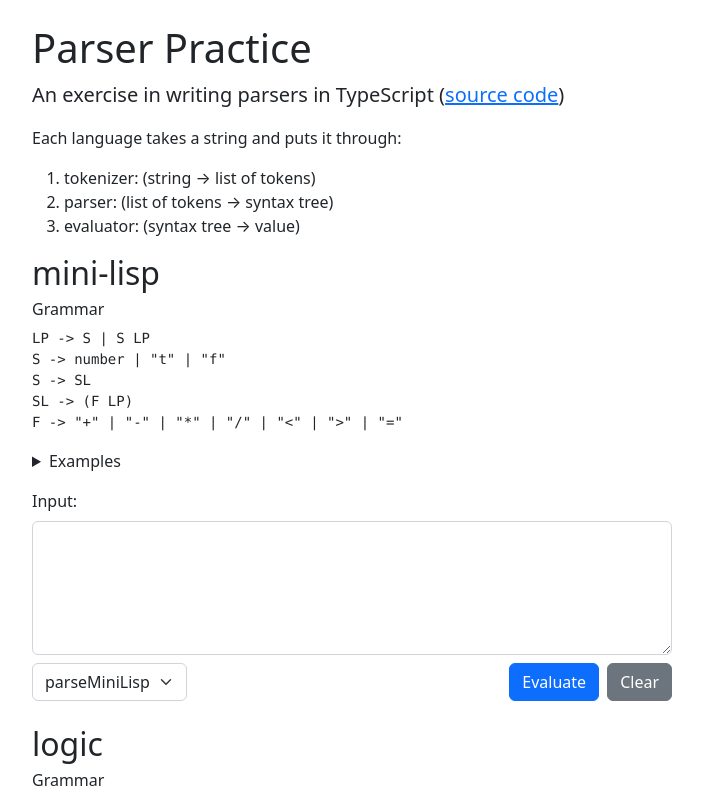
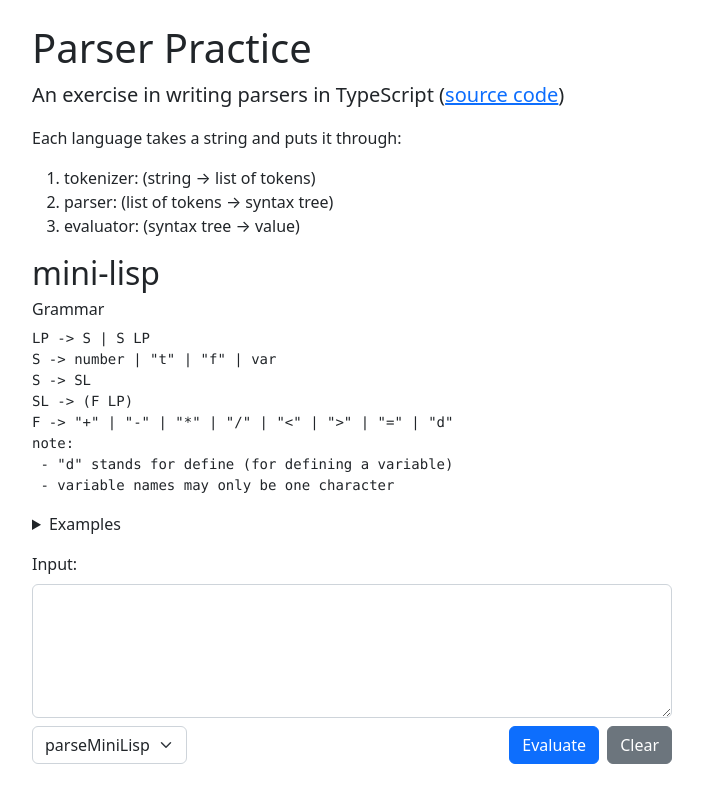
Before and after one commit to adueck/parser-practice, a React (Vite) app: page / in a window 1280 px wide. Shown: the top 792 px of the page, without its empty margins (50-753 px from the left). Built offline with nearby package versions, Linux system fonts and the light colour scheme.

Commit message:
add variables

```diff
--- a/src/components/LanguageShowcase.tsx
+++ b/src/components/LanguageShowcase.tsx
@@ -25,7 +25,8 @@ function LanguageShowCase<T>({ tokenizer, parsers, evaluator, title, grammar, ex
       setResult(typeof ev === "boolean" ? ev.toString() : ev);
     } catch(e) {
       // @ts-ignore
-      setResult(e.message as string);
+      setResult("syntax error: " + e.message as string);
+      setTree(undefined)
     }
   }
   function handleTextChange(e: React.ChangeEvent<HTMLTextAreaElement>) {
--- a/src/languages/mini-lisp/evaluator.ts
+++ b/src/languages/mini-lisp/evaluator.ts
@@ -3,65 +3,42 @@ import {
     SExp,
     SL,
 } from "./grammar";
+import inbuiltFunctions from "./inbuilt-functions";
 
-const inbuiltFunctions = {
-    "+": (...args: any[]) => {
-        return args.reduce((acc, x) => acc + x, 0);
-    },
-    "-": (...args: any[]) => {
-        const [first, ...rest] = args;
-        return rest.reduce((acc, x) => acc - x, first);
-    },
-    "*": (...args: any[]) => {
-        const [first, ...rest] = args;
-        return rest.reduce((acc, x) => acc * x, first);
-    },
-    "/": (...args: any[]) => {
-        const [first, ...rest] = args;
-        return rest.reduce((acc, x) => acc / x, first);
-    },
-    "=": (...args: any[]) => {
-        const [first, ...rest] = args;
-        return rest.every(x => x === first);
-    },
-    ">": (...args: any[]) => {
-        function greaterThan(a: any[]): boolean {
-            const [first, second, ...rest] = a;
-            if (second === undefined) {
-                return true;
-            }
-            return (first > second) && greaterThan([second, ...rest]);
-        }
-        return greaterThan(args);
-    },
-    "<": (...args: any[]) => {
-        function lessThan(a: any[]): boolean {
-            const [first, second, ...rest] = a;
-            if (second === undefined) {
-                return true;
-            }
-            return (first < second) && lessThan([second, ...rest]);
-        }
-        return lessThan(args);
-    },
+export function evaluateMiniLisp(lp: LP): (number | boolean)[] {
+    const varTable = {};
+    return evaluateLP(lp);
+    function evaluateLP(lp: LP): (number | boolean)[] {
+        return lp.reduce((arr, s) => {
+            const v = evaluateSExp(s);
+            return v === null
+                ? arr
+                : [...arr, v];
+        }, [] as (number | boolean)[]);
     }
 
-export function evaluateLP(lp: LP): (number | boolean)[] {
-    return lp.map(evaluateSExp);
-}
-
-function evaluateSExp(l: SExp): number | boolean {
+    function evaluateSExp(l: SExp): number | boolean | null {
         if (typeof l === "number" || typeof l === "boolean") {
             return l;
+        }
+        if (typeof l === "string") {
+            // @ts-ignore
+            return evaluateSExp(varTable[l]);
         }
         return evaluateSL(l);
     }
 
-function evaluateSL(sl: SL): number | boolean {
+    function evaluateSL(sl: SL): number | boolean | null {
         const [op, args] = sl;
+        if (op === "d") {
+            // @ts-ignore
+            varTable[args[0]] = args[1];
+            return null;
+        }
         const f = inbuiltFunctions[op];
         if (!f) {
             throw new Error("unknown operator/function");
         }
         return f(...args.map(evaluateSExp));
     }
+}
--- a/src/languages/mini-lisp/grammar.ts
+++ b/src/languages/mini-lisp/grammar.ts
@@ -1,18 +1,22 @@
 export const miniLispGrammar =
 // TODO: better naming of non-terminals
 `LP -> S | S LP
-S -> number | "t" | "f"
+S -> number | "t" | "f" | var
 S -> SL
 SL -> (F LP)
-F -> "+" | "-" | "*" | "/" | "<" | ">" | "="`;
+F -> "+" | "-" | "*" | "/" | "<" | ">" | "=" | "d"
+note:
+ - "d" stands for define (for defining a variable)
+ - variable names may only be one character
+`;
 
 export type LP = SExp[];
 
-export type SExp = number | boolean | SL;
+export type SExp = number | boolean | SL | string;
 
 export type SL = [
     FExp,
     LP,
 ];
 
-export type FExp = "+" | "-" | "*" | "/" | ">" | "<" | "=";
+export type FExp = "+" | "-" | "*" | "/" | ">" | "<" | "=" | "d";
--- /dev/null
+++ b/src/languages/mini-lisp/inbuilt-functions.ts
@@ -0,0 +1,41 @@
+export default {
+    "+": (...args: any[]) => {
+        return args.reduce((acc, x) => acc + x, 0);
+    },
+    "-": (...args: any[]) => {
+        const [first, ...rest] = args;
+        return rest.reduce((acc, x) => acc - x, first);
+    },
+    "*": (...args: any[]) => {
+        const [first, ...rest] = args;
+        return rest.reduce((acc, x) => acc * x, first);
+    },
+    "/": (...args: any[]) => {
+        const [first, ...rest] = args;
+        return rest.reduce((acc, x) => acc / x, first);
+    },
+    "=": (...args: any[]) => {
+        const [first, ...rest] = args;
+        return rest.every(x => x === first);
+    },
+    ">": (...args: any[]) => {
+        function greaterThan(a: any[]): boolean {
+            const [first, second, ...rest] = a;
+            if (second === undefined) {
+                return true;
+            }
+            return (first > second) && greaterThan([second, ...rest]);
+        }
+        return greaterThan(args);
+    },
+    "<": (...args: any[]) => {
+        function lessThan(a: any[]): boolean {
+            const [first, second, ...rest] = a;
+            if (second === undefined) {
+                return true;
+            }
+            return (first < second) && lessThan([second, ...rest]);
+        }
+        return lessThan(args);
+    },
+}
--- a/src/languages/mini-lisp/language.ts
+++ b/src/languages/mini-lisp/language.ts
@@ -1,13 +1,13 @@
 import { miniLispTokenizer } from "./tokenizer";
 import miniLispParsers from "./parser";
-import { evaluateLP } from "./evaluator";
+import { evaluateMiniLisp } from "./evaluator";
 import { miniLispGrammar } from "./grammar";
 
 export default {
     name: "mini-lisp",
     tokenizer: miniLispTokenizer,
     parsers: miniLispParsers,
-    evaluator: evaluateLP,
+    evaluator: evaluateMiniLisp,
     tests: [
         {
             input: "5",
@@ -34,6 +34,12 @@ export default {
             value: [5],
         },
         {
+            input: `(d a (+ 4 6))
+(d b (* a 2))
+(* b 5)`,
+            value: [100],
+        },
+        {
             input: `(= (< 10 (+ 10 3)) t (= t t))
 (* 2 4)
 f
--- a/src/languages/mini-lisp/parser.ts
+++ b/src/languages/mini-lisp/parser.ts
@@ -20,6 +20,8 @@ function parseMiniLisp(tokens: Readonly<(string|number)[]>): LP {
             return t.shift() === "t";
         } else if (typeof t[0] === "number") {
             return t.shift() as number;
+        } else if (typeof t[0] === "string" && t[0] !== "(") {
+            return t.shift() as string;
         } else {
             return parseSL();
         }
```
Also changed, not shown: src/languages/mini-lisp/tokenizer.ts (line endings or trailing spaces). Lines whose indentation alone changed are shown as unchanged.
